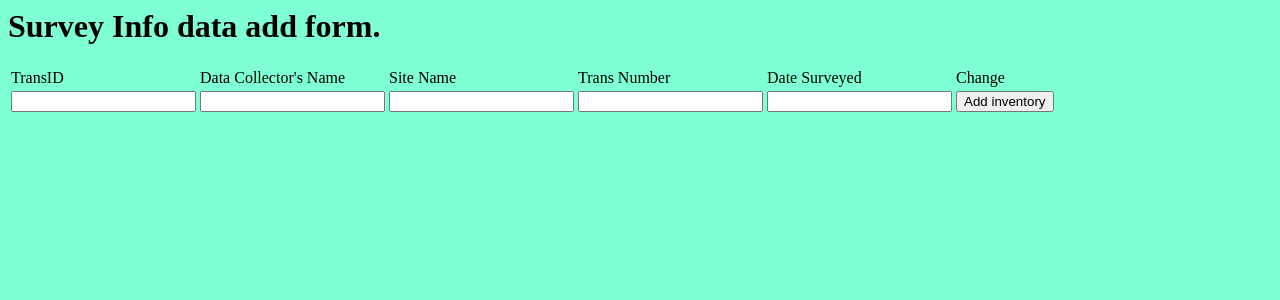
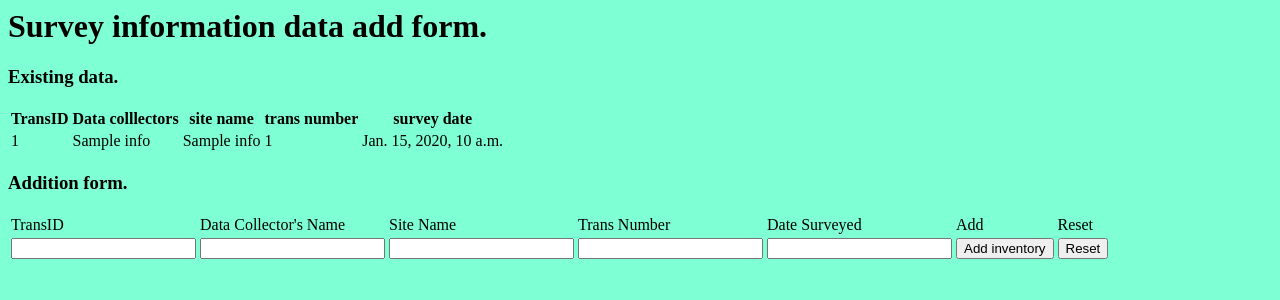
Before and after one commit to lukoritob/Marine, a Django app: page /sea/input7 in a window 1280 px wide. Shown: the top 300 px of the page. Run offline with Django 3.2, Linux system fonts and the light colour scheme; tables that the repository leaves empty hold one stand-in row (values such as "Sample post").

Commit message:
Update input7.html

```diff
--- a/templates/sea/input7.html
+++ b/templates/sea/input7.html
@@ -1,11 +1,35 @@
 <!-- {{ trial7 }} -->
+<table>
+    <h1>Survey information data add form.</h1>
+    <h3>Existing data.</h3>
+    <thead>
+        <tr>
+            <th>TransID</th>
+            <th>Data colllectors</th>
+            <th>site name</th>
+            <th>trans number</th>
+            <th>survey date</th>
+        </tr>
+    </thead>
+    <tbody>
+        {% csrf_token %} {% for item in trial7 %}
+        <tr class="datarow">
+            <td>{{item.TransID}}</td>
+            <td>{{item.Name_Data_Collector}}</td>
+            <td>{{item.Site_Name}}</td>
+            <td>{{item.Trans_No}}</td>
+            <td>{{item.Date_Survey}}</td>
 
+        </tr>
+        {% endfor %}
+</table>
+</tbody>
 <!-- {{ form }} -->
 
 <body style="background-color: aquamarine">
 
     <table>
-        <h1>Survey Info data add form.</h1>
+        <h3>Addition form.</h3>
         {% csrf_token %}
         <tr>
             <form action="" method="post">
@@ -16,6 +40,7 @@
                 <td>{{form.Trans_No}}</td>
                 <td>{{form.Date_Survey}}</td>
                 <td> <input class="table_button" type="submit" value="Add inventory" /></td>
+                <td> <input class="table_button" type="reset" value="Reset" /></td>
             </form>
             </td>
         </tr>
@@ -37,7 +62,10 @@
                     <p>Date Surveyed</p>
                 </td>
                 <td>
-                    <p>Change</p>
+                    <p>Add</p>
+                </td>
+                <td>
+                    <p>Reset</p>
                 </td>
             </tr>
         </thead>
```
